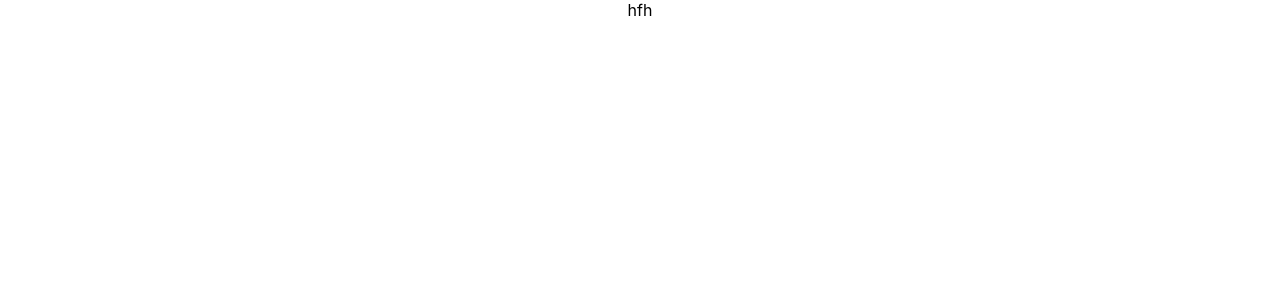
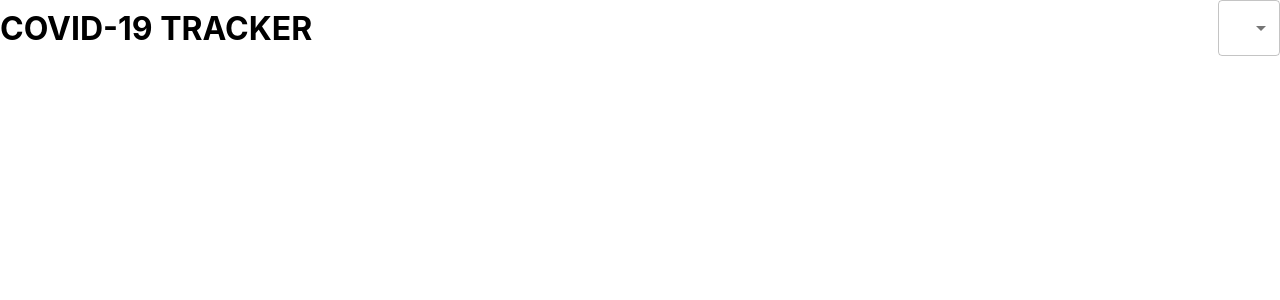
Before and after one commit to EvyatarHaim1/COVID-19-Tracker-React, a React (Create React App) app: page / in a window 1280 px wide. Shown: the top 300 px of the page. Built offline with nearby package versions, Linux system fonts and the light colour scheme.

Commit message:
building the header and fetching disease.sh-API to get a list of countries for a dropdown menu

```diff
--- a/package.json
+++ b/package.json
@@ -3,6 +3,8 @@
   "version": "0.1.0",
   "private": true,
   "dependencies": {
+    "@material-ui/core": "^4.11.0",
+    "@material-ui/icons": "^4.9.1",
     "@testing-library/jest-dom": "^5.11.6",
     "@testing-library/react": "^11.2.0",
     "@testing-library/user-event": "^12.2.2",
--- a/src/App.js
+++ b/src/App.js
@@ -1,13 +1,42 @@
-import React from 'react';
+import React, {useState} from 'react';
 import './App.css';
+import { FormControl, MenuItem, Select } from '@material-ui/core';
+import styled from 'styled-components';
 
 function App() {
+
+  const [countries, setCountries] = useState(['USA', 'UK', 'INDIA']);
+
   return (
-    <div className="App">
-
-      hfh
-    </div>
+    <Div className="App">
+      <div className="header">
+      <h1>COVID-19 TRACKER</h1>
+      <FormControl className="app_dropdown">
+        <Select
+           variant="outlined"
+           value="abc"
+           >
+             {countries.map(country => (
+            <MenuItem value={country}>{country}</MenuItem>
+             ))}
+             {/*
+             <MenuItem value="worldwide">WorldWide</MenuItem>
+             <MenuItem value="worldwide">WorldWide</MenuItem>
+             <MenuItem value="worldwide">WorldWide</MenuItem> */}
+           </Select>
+      </FormControl>
+      </div>
+    </Div>
   );
 }
 
 export default App;
+
+const Div = styled.div`
+.header{
+  display: flex;
+  justify-content: space-between;
+  align-items: center;
+  margin-bottom: 20px;
+}
+`
```
Also changed, not shown: 1 other file (tests, documents, lock files or other folders).
